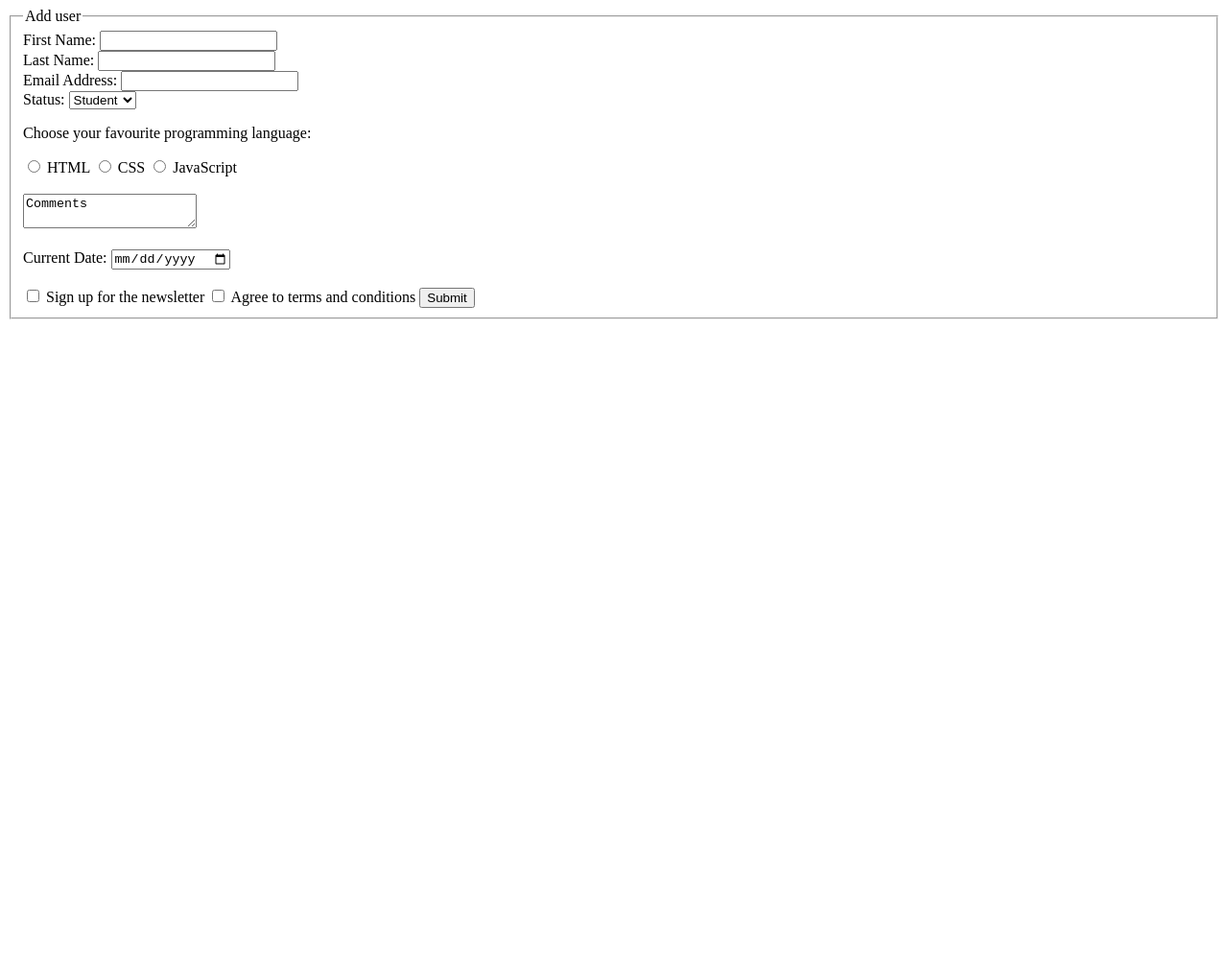
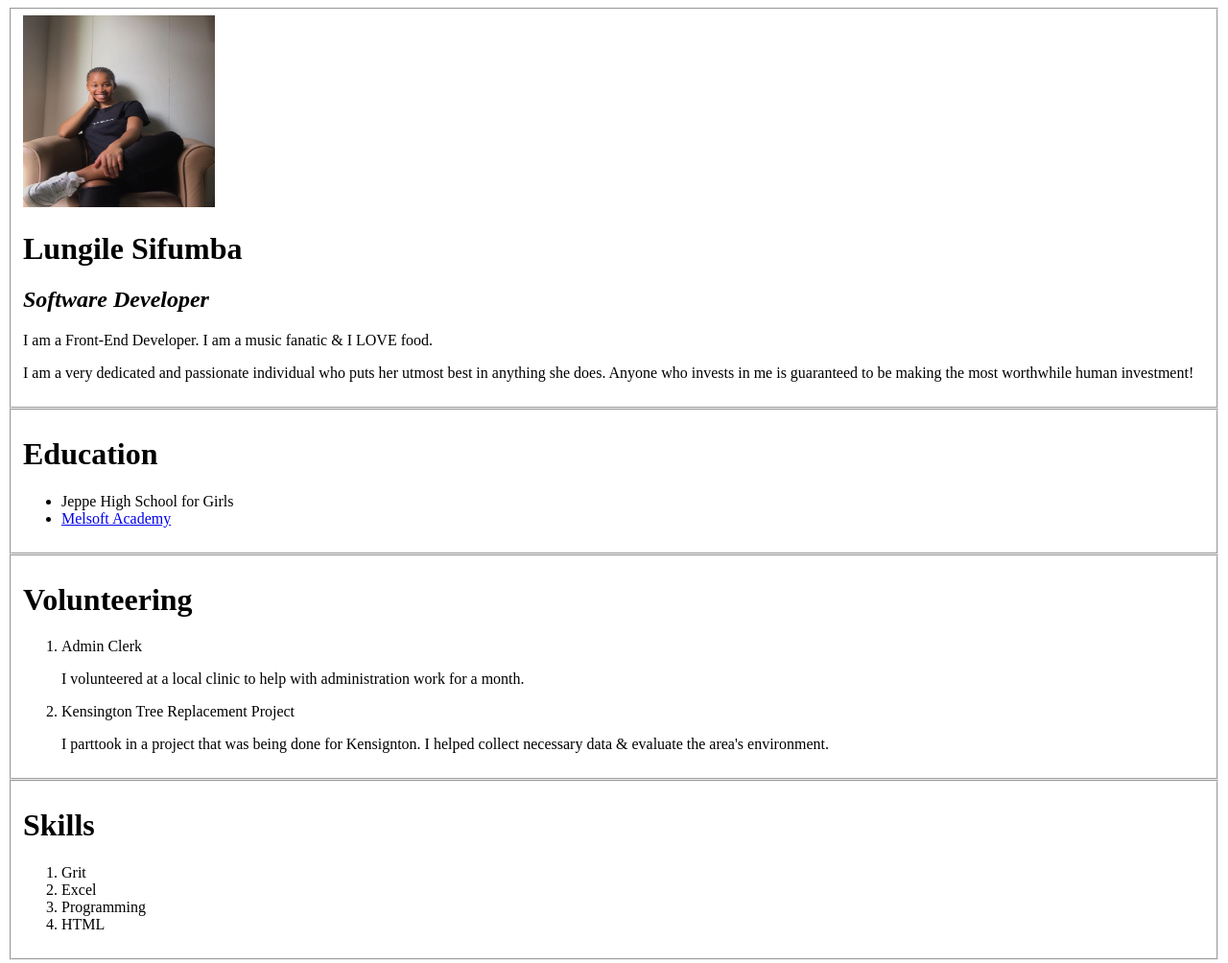
Before and after one commit to Lunginno/Lunginno.github.io, a plain HTML site: page index.html in a window 1280 px wide. Shown: the whole page at 96% size. Before the commit the page ends 800 px from the top, so only its background shows below. Drawn offline with Linux system fonts and the light colour scheme.

Commit message:
Add files via upload
Initial commit of my static website

```diff
--- a/index.html
+++ b/index.html
@@ -3,42 +3,40 @@
 <head>
     <meta charset="UTF-8">
     <meta name="viewport" content="width=device-width, initial-scale=1.0">
-    <title>Document</title>
+    <title>CV</title>
 </head>
 <body>
-    <form method="post">
-        <fieldset>
-            <legend>Add user</legend>
-            <label for="firstname">First Name: </label>
-            <input type="text" id="firstname" name="firstname"><br>
-            <label for="lastname">Last Name: </label>
-            <input type="text" id="lastname" name="lastname"><br>
-            <label for="emailadd">Email Address: </label>
-            <input type="email" id="emailadd" name="emailadd"><br>
-
-            <label for="status">Status: </label>
-                <select name="status" id="status">
-                    <option value="student">Student</option>
-                    <option value="teacher">Teacher</option>
-                    <option value="guest">Guest</option>
-                </select><br>
-            <p>Choose your favourite programming language: </p>
-                <input type="radio" id="html" name="lang" value="html">
-                <label for ="">HTML</label>
-                <input type="radio" id="css" name="lang" value="css">
-                <label for ="">CSS</label>
-                <input type="radio" id="javascript" name="lang" value="javascript">
-                <label for ="">JavaScript</label><br><br>
-            <textarea id="comments">Comments</textarea><br><br>
-            <label for="tdaydate">Current Date: </label>
-            <input type="date" id="tdaydate" name="tdaydate"><br><br>
-
-            <input type="checkbox" id="signup" name="signup" value="Sign">
-            <label for="signup">Sign up for the newsletter</label>
-            <input type="checkbox" id="agree" name="agree" value="Agree">
-            <label for="signup">Agree to terms and conditions</label>
-            <button>Submit</button>
-        </fieldset>
-    </form>
+    <fieldset>
+        <img src="./401978381_24345758711737127_4123217269497583795_n.jpg" alt="Image of Lungile" height="200px" width="200px">
+        <h1>Lungile Sifumba</h1>
+        <h2><em>Software Developer</em></h2>
+        <p>I am a Front-End Developer. I am a music fanatic & I LOVE food.</p>
+        <P>I am a very dedicated and passionate individual who puts her utmost best in anything she does. Anyone who invests in me is guaranteed to be making the most worthwhile human investment!</P>
+    </fieldset>
+    <fieldset>
+        <h1>Education</h1>
+        <ul>
+            <li>Jeppe High School for Girls</li>
+            <li><a href="https://melsoftacademy.com/" target="_blank" >Melsoft Academy</a></li>
+        </ul>
+    </fieldset>
+    <fieldset>
+        <h1>Volunteering</h1>
+        <ol>
+            <li>Admin Clerk</li>
+            <P>I volunteered at a local clinic to help with administration work for a month.</P>
+            <li>Kensington Tree Replacement Project</li>
+            <p>I parttook in a project that was being done for Kensignton. I helped collect necessary data & evaluate the area's environment.</p>
+        </ol>
+    </fieldset>
+    <fieldset>
+        <h1>Skills</h1>
+        <ol>
+            <li>Grit</li>
+            <li>Excel</li>
+            <li>Programming</li>
+            <li>HTML</li>
+    </ol>
+    </fieldset>
 </body>
 </html>
```
